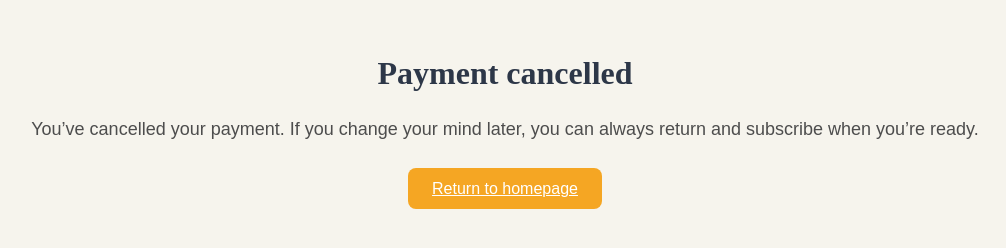
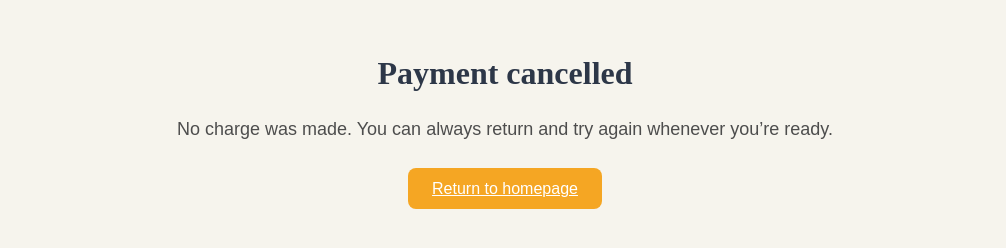
Before and after one commit to globaltnf/mynd_matters_site, a website: page cancel.html in a window 1280 px wide. Shown: the whole page, without its empty margins (135-1141 px from the left). Drawn offline with Linux system fonts and the light colour scheme.

Commit message:
Update cancel.html

```diff
--- a/cancel.html
+++ b/cancel.html
@@ -9,7 +9,7 @@
 </head>
 <body class="cta">
   <h2>Payment cancelled</h2>
-  <p>You’ve cancelled your payment. If you change your mind later, you can always return and subscribe when you’re ready.</p>
+  <p>No charge was made. You can always return and try again whenever you’re ready.</p>
   <a href="index.html" class="cta-button">Return to homepage</a>
 </body>
 </html>
```
